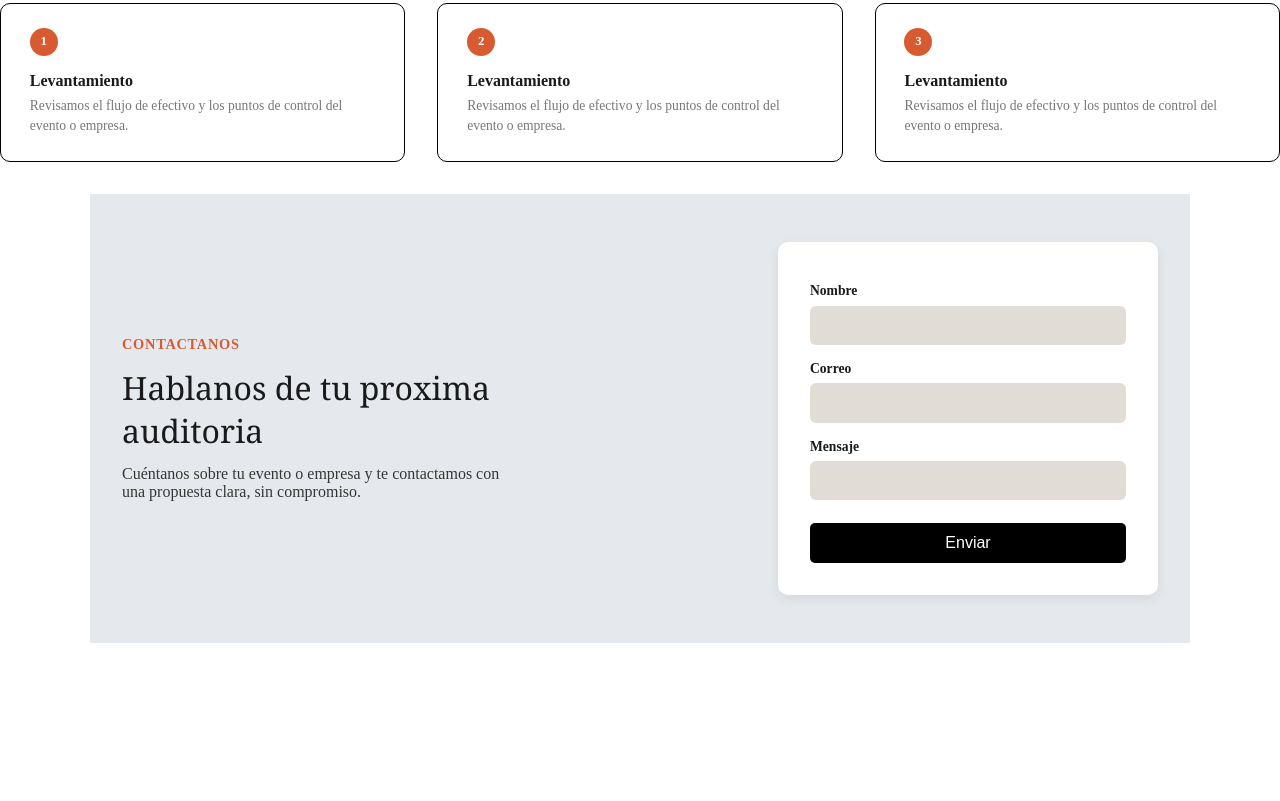
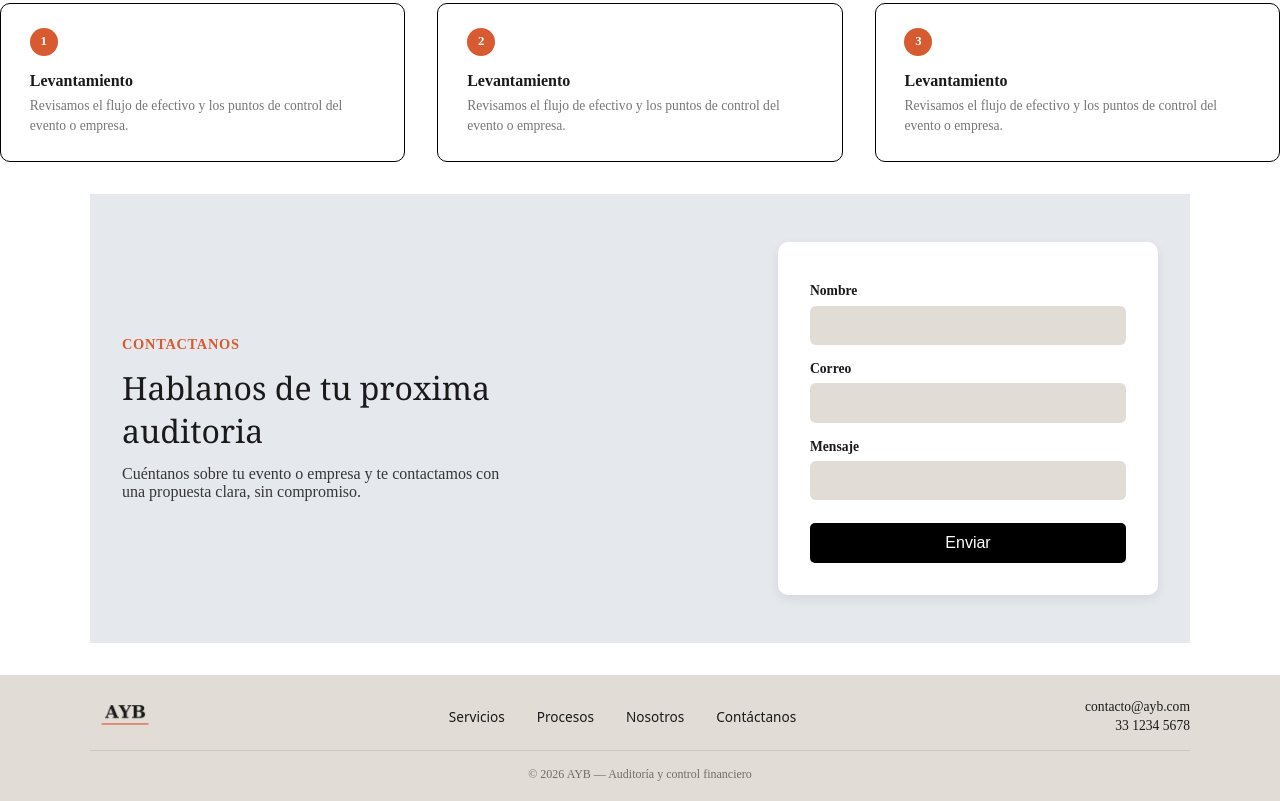
Before and after one commit to yourautonomy/AYB, a plain HTML site: page index.html in a window 1280 px wide. Shown: the part 683-1484 px from the top of the page. Before the commit the page ends 1358 px from the top, so only its background shows below. Drawn offline with Linux system fonts and the light colour scheme.

Commit message:
se creo la seccion del footer

```diff
--- a/index.html
+++ b/index.html
@@ -128,6 +128,32 @@
         </div>
     </section>
 
+<footer>
+    <div class="footer-container">
+        <div class="footer-top">
+            <div class="footer-logo">
+                <img src="/static/img/ayb_wordmark.png" alt="logo AYB">
+            </div>
+
+            <div class="footer-links">
+                <a href="#" class="linksNav">Servicios</a>
+                <a href="#" class="linksNav">Procesos</a>
+                <a href="#" class="linksNav">Nosotros</a>
+                <a href="#" class="linksNav">Contáctanos</a>
+            </div>
+
+            <div class="footer-contacto">
+                <p>contacto@ayb.com</p>
+                <p>33 1234 5678</p>
+            </div>
+        </div>
+
+        <div class="footer-bottom">
+            <p>&copy; 2026 AYB — Auditoría y control financiero</p>
+        </div>
+    </div>
+</footer>
+
     <script src="/static/js/index.js"></script>
 </body>
 
--- a/static/css/index.css
+++ b/static/css/index.css
@@ -455,3 +455,85 @@ nav{
         max-width: 100%;
     }
 }
+
+/*Footer*/
+
+footer{
+    background-color: var(--hueso-);
+    padding: 1rem 1rem 1.2rem;
+    width: 100%;
+}
+
+.footer-container{
+    max-width: 1100px;
+    width: 100%;
+    margin: 0 auto;
+}
+
+.footer-top{
+    display: flex;
+    flex-direction: row;
+    justify-content: space-between;
+    align-items: center;
+    padding-bottom: .5rem;
+    gap: 1rem;
+}
+
+.footer-logo img{
+    max-width: 70px;
+    width: 100%;
+    height: auto;
+}
+
+.footer-links{
+    display: flex;
+    gap: 2rem;
+}
+
+.footer-links a{
+    text-decoration: none;
+    color: #1A1A1A;
+    font-family: var(--font-nav-);
+    font-size: 0.85rem;
+}
+
+.footer-links a:hover{
+    color: var(--naranja-iconos-);
+}
+
+.footer-contacto{
+    text-align: right;
+}
+
+.footer-contacto p{
+    color: #1A1A1A;
+    font-size: 0.85rem;
+    margin: 0.2rem 0;
+}
+
+.footer-bottom{
+    border-top: 1px solid rgba(0,0,0,0.1);
+    padding-top: 1rem;
+    text-align: center;
+}
+
+.footer-bottom p{
+    color: rgba(0,0,0,0.5);
+    font-size: 0.75rem;
+}
+
+@media (max-width: 768px){
+    .footer-top{
+        flex-direction: column;
+        text-align: center;
+    }
+
+    .footer-links{
+        flex-wrap: wrap;
+        justify-content: center;
+    }
+
+    .footer-contacto{
+        text-align: center;
+    }
+}
```
